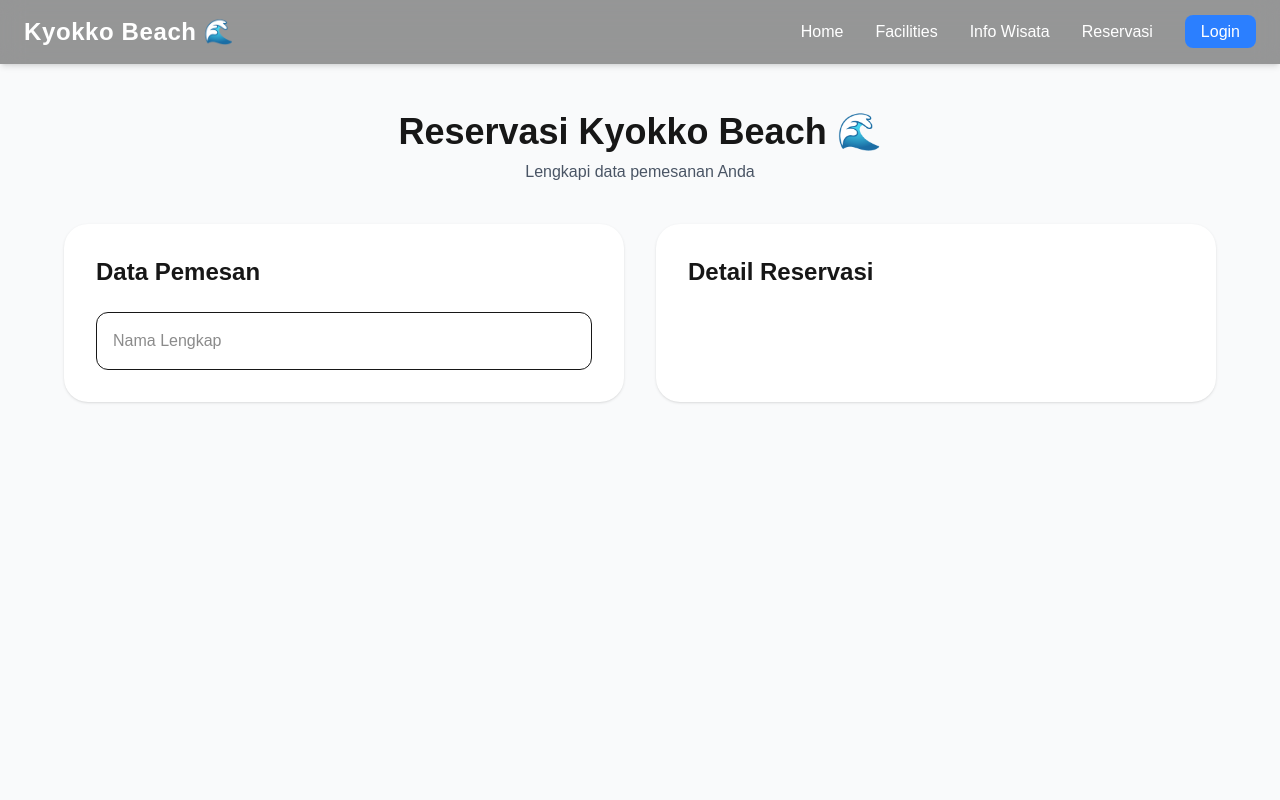
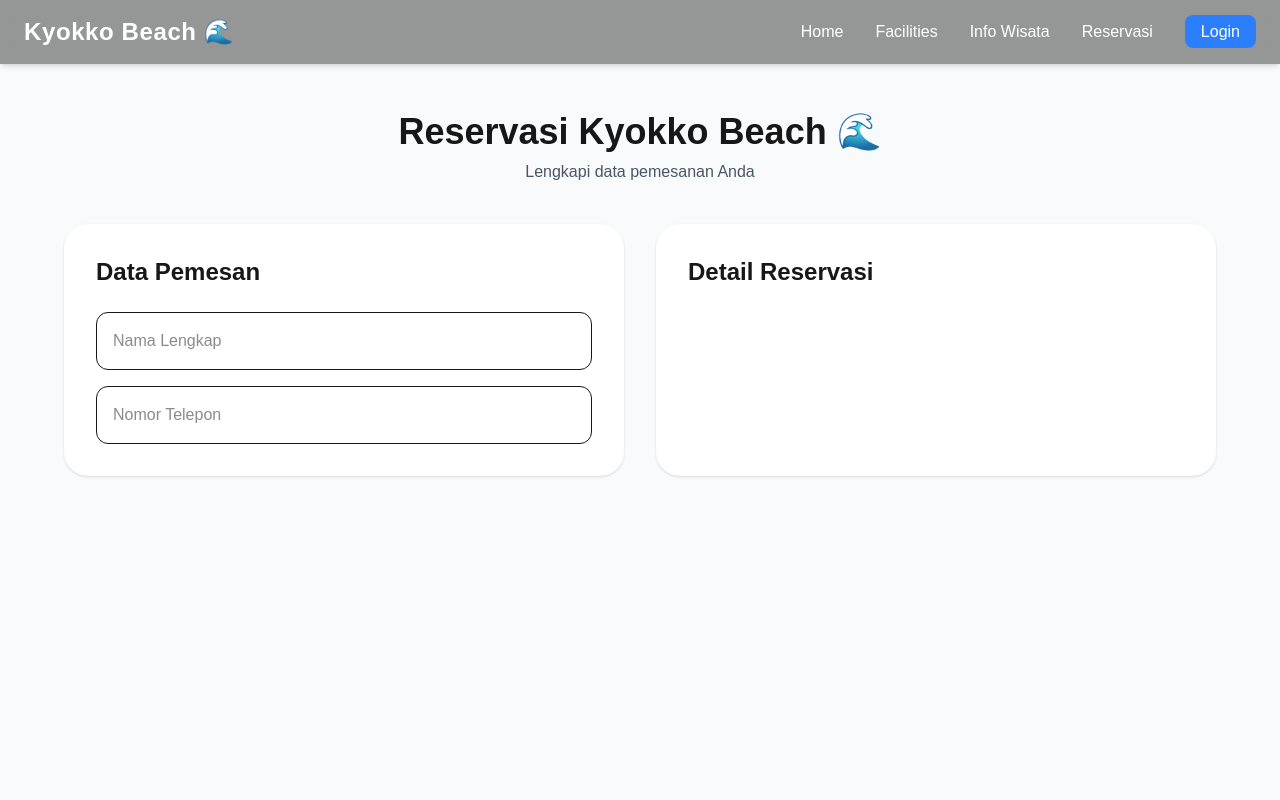
Before and after one commit to salavansaputra-cell/TA-WEB-24A-SANSAN, a Next.js app in the folder kyokko/: page /reservasi in a window 1280 px wide. Shown: the top 800 px of the page. Built offline with nearby package versions, Linux system fonts and the light colour scheme.

Commit message:
Nadia: menambahkan input nomor telepon

```diff
--- a/kyokko/app/reservasi/page.tsx
+++ b/kyokko/app/reservasi/page.tsx
@@ -4,6 +4,7 @@ import { useState } from "react";
 
 export default function ReservasiPage() {
   const [nama, setNama] = useState("");
+  const [nomorHp, setNomorHp] = useState("");
 
   return (
     <main className="min-h-screen bg-gray-50 pt-28 px-6 pb-20">
@@ -24,6 +25,7 @@ export default function ReservasiPage() {
             Data Pemesan
           </h2>
 
+          <div className="space-y-4">
             <input
               type="text"
               placeholder="Nama Lengkap"
@@ -33,6 +35,17 @@ export default function ReservasiPage() {
               }
               className="w-full border rounded-xl p-4"
             />
+
+            <input
+              type="tel"
+              placeholder="Nomor Telepon"
+              value={nomorHp}
+              onChange={(e) =>
+                setNomorHp(e.target.value)
+              }
+              className="w-full border rounded-xl p-4"
+            />
+          </div>
         </div>
 
         <div className="bg-white rounded-3xl shadow p-8">
```
Lines whose indentation alone changed are shown as unchanged.
